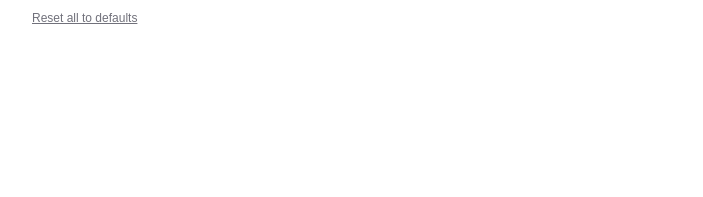
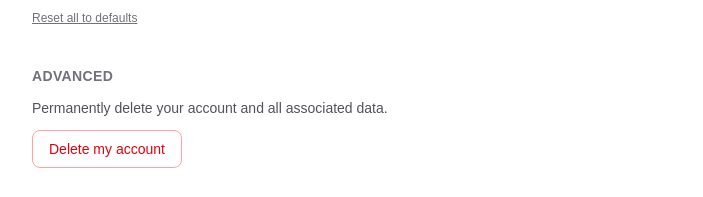
Before and after one commit to hellvita/niffler, a Next.js app: page /settings in a window 1280 px wide. Shown: the part 1135-1332 px from the top of the page, without its empty margins (288-991 px from the left). Before the commit the page ends 1193 px from the top, so only its background shows below. Built offline with nearby package versions, Linux system fonts and the light colour scheme; no server answers.

Commit message:
feat: add account deletion button to the settings (#14)
Adds "Delete my account" to the Advanced section of Settings with a confirmation dialog, and moves the Settings nav link to after Import.

```diff
--- a/app/(app)/settings/page.tsx
+++ b/app/(app)/settings/page.tsx
@@ -4,6 +4,7 @@ import { InitialBudgetForm } from '@/components/settings/InitialBudgetForm';
 import { CategoryManager } from '@/components/settings/CategoryManager';
 import { LimitManager } from '@/components/settings/LimitManager';
 import { ColumnPreferencesForm } from '@/components/settings/ColumnPreferencesForm';
+import { DeleteAccountSection } from '@/components/settings/DeleteAccountSection';
 
 function Section({ heading, children }: { heading: string; children: React.ReactNode }) {
   return (
@@ -49,6 +50,10 @@ export default function SettingsPage() {
       <Section heading="Column display">
         <ColumnPreferencesForm />
       </Section>
+
+      <Section heading="Advanced">
+        <DeleteAccountSection />
+      </Section>
     </div>
   );
 }
--- /dev/null
+++ b/app/api/auth/delete-account/route.ts
@@ -0,0 +1,25 @@
+import { cookies } from 'next/headers';
+import { NextResponse } from 'next/server';
+
+export async function POST() {
+  const cookieStore = await cookies();
+  const token = cookieStore.get('auth_token')?.value;
+
+  if (!token) {
+    return NextResponse.json({ error: 'Unauthorized' }, { status: 401 });
+  }
+
+  const res = await fetch(`${process.env.INTERNAL_API_URL}/api/users/me`, {
+    method: 'DELETE',
+    headers: { Authorization: `Bearer ${token}` },
+  });
+
+  if (!res.ok) {
+    return NextResponse.json({ error: 'Failed to delete account' }, { status: res.status });
+  }
+
+  cookieStore.delete('auth_token');
+  cookieStore.delete('user_email');
+
+  return NextResponse.json({ ok: true });
+}
--- a/components/nav/NavBar.tsx
+++ b/components/nav/NavBar.tsx
@@ -67,11 +67,11 @@ export function NavBar() {
         <NavLink href="/analytics" active={pathname.startsWith('/analytics')}>
           Analytics
         </NavLink>
+        <NavLink href="/import" active={pathname.startsWith('/import')}>
+          Import
+        </NavLink>
         <NavLink href="/settings" active={pathname.startsWith('/settings')}>
           Settings
-        </NavLink>
-        <NavLink href="/import" active={pathname.startsWith('/import')}>
-          Import
         </NavLink>
 
         {/* Spacer */}
--- /dev/null
+++ b/components/settings/DeleteAccountSection.tsx
@@ -0,0 +1,68 @@
+'use client';
+import { useState } from 'react';
+import { useRouter } from 'next/navigation';
+import { useDeleteAccount } from '@/lib/hooks/useUsers';
+import { ConfirmDialog } from '@/components/shared/ConfirmDialog';
+
+const confirmMessage = (
+  <div className="flex flex-col gap-3 text-sm leading-relaxed">
+    <p>
+      <strong>This action cannot be undone.</strong> All your data — expenses, incomes, categories,
+      limits, and settings — will be permanently deleted.
+    </p>
+    <p>
+      After deletion, you can create a new account using the same email address.
+    </p>
+    <p className="text-amber-700">
+      We recommend{' '}
+      <strong>exporting your data</strong> before proceeding. Use the export option on the month
+      view to save a copy of your records.
+    </p>
+  </div>
+);
+
+export function DeleteAccountSection() {
+  const [showConfirm, setShowConfirm] = useState(false);
+  const [apiError, setApiError] = useState<string | null>(null);
+  const router = useRouter();
+  const deleteAccount = useDeleteAccount();
+
+  const handleConfirm = () => {
+    setApiError(null);
+    deleteAccount.mutate(undefined, {
+      onSuccess: () => router.push('/login'),
+      onError: () => {
+        setShowConfirm(false);
+        setApiError('Failed to delete account. Please try again.');
+      },
+    });
+  };
+
+  return (
+    <div className="flex flex-col gap-3">
+      <p className="text-sm text-zinc-600 dark:text-zinc-400">
+        Permanently delete your account and all associated data.
+      </p>
+      {apiError && <p className="text-xs text-red-500">{apiError}</p>}
+      <div>
+        <button
+          onClick={() => setShowConfirm(true)}
+          disabled={deleteAccount.isPending}
+          className="px-4 py-2 text-sm rounded-lg border border-red-300 dark:border-red-800 text-red-600 dark:text-red-400 hover:bg-red-50 dark:hover:bg-red-950 disabled:opacity-40 transition-colors"
+        >
+          {deleteAccount.isPending ? 'Deleting…' : 'Delete my account'}
+        </button>
+      </div>
+
+      {showConfirm && (
+        <ConfirmDialog
+          message={confirmMessage}
+          confirmLabel="Delete my account"
+          destructive
+          onConfirm={handleConfirm}
+          onCancel={() => setShowConfirm(false)}
+        />
+      )}
+    </div>
+  );
+}
--- a/components/shared/ConfirmDialog.tsx
+++ b/components/shared/ConfirmDialog.tsx
@@ -1,16 +1,18 @@
 'use client';
 
 interface Props {
-  message: string;
+  message: React.ReactNode;
   onConfirm: () => void;
   onCancel: () => void;
+  confirmLabel?: string;
+  destructive?: boolean;
 }
 
-export function ConfirmDialog({ message, onConfirm, onCancel }: Props) {
+export function ConfirmDialog({ message, onConfirm, onCancel, confirmLabel = 'Confirm', destructive = false }: Props) {
   return (
     <div className="fixed inset-0 z-50 flex items-center justify-center bg-black/40 p-4">
       <div className="w-full max-w-sm rounded-lg bg-white p-6 shadow-lg text-zinc-900">
-        <p className="text-sm leading-relaxed mb-6">{message}</p>
+        <div className="text-sm leading-relaxed mb-6">{message}</div>
         <div className="flex justify-end gap-3">
           <button
             onClick={onCancel}
@@ -20,9 +22,9 @@ export function ConfirmDialog({ message, onConfirm, onCancel }: Props) {
           </button>
           <button
             onClick={onConfirm}
-            className="px-4 py-2 text-sm rounded bg-black text-white hover:bg-zinc-800 transition-colors"
+            className={`px-4 py-2 text-sm rounded text-white transition-colors ${destructive ? 'bg-red-600 hover:bg-red-700' : 'bg-black hover:bg-zinc-800'}`}
           >
-            Confirm
+            {confirmLabel}
           </button>
         </div>
       </div>
--- /dev/null
+++ b/lib/api/users.ts
@@ -0,0 +1,4 @@
+export async function deleteAccount(): Promise<void> {
+  const res = await fetch('/api/auth/delete-account', { method: 'POST' });
+  if (!res.ok) throw Object.assign(new Error(`${res.status}`), { status: res.status });
+}
--- /dev/null
+++ b/lib/hooks/useUsers.ts
@@ -0,0 +1,11 @@
+'use client';
+import { useMutation, useQueryClient } from '@tanstack/react-query';
+import { deleteAccount } from '@/lib/api/users';
+
+export function useDeleteAccount() {
+  const qc = useQueryClient();
+  return useMutation({
+    mutationFn: deleteAccount,
+    onSuccess: () => qc.clear(),
+  });
+}
```
